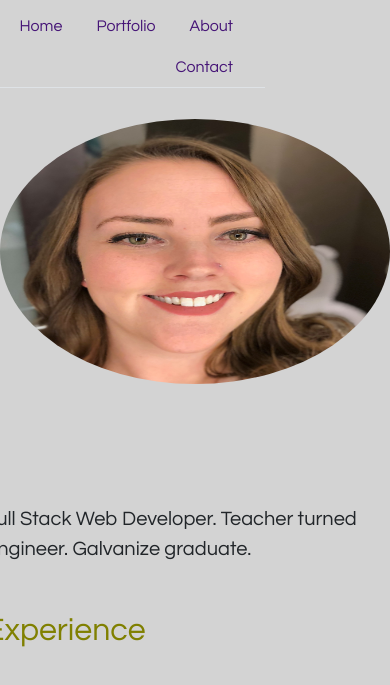
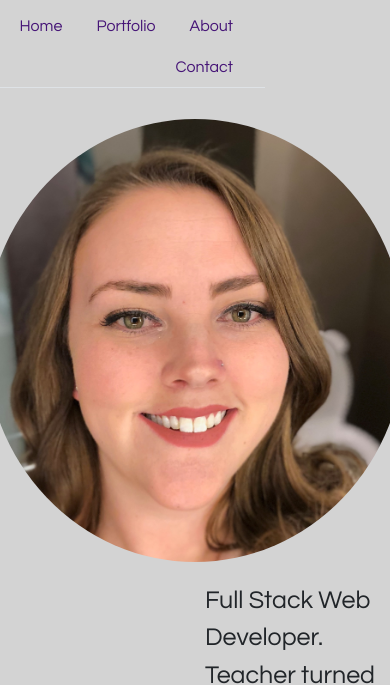
Before and after one commit to celiamarshall/personal-portfolio, a plain HTML site: page index.html in a window 390 px wide. Shown: the part 101-786 px from the top of the page. Drawn offline with nearby package versions, Linux system fonts and the light colour scheme.

Commit message:
made site more responsive

```diff
--- a/index.html
+++ b/index.html
@@ -28,14 +28,13 @@
     </div>
     <div class="row">
         <div class="col-md-1"></div>
-            <img class="col-md-2 portrait" height="265px" src="portrait.jpeg">
+            <img class="portrait img-fluid" src="portrait.jpeg">
             <p class="statement">Full Stack Web Developer. Teacher turned Engineer. Galvanize graduate. </p>
             <div class="col-md-2"></div>
         </div>
     </div>
     <div class="row">
-        <div class="col-md-1"></div>
-        <h2>Experience</h2>
+        <h2 class="col-md-4 experience">Experience</h2>
     </div>
     <div class="row card-row">
         <div class="card galvanize" style="width: 18rem;">
--- a/main.css
+++ b/main.css
@@ -15,6 +15,7 @@ h1 {
 
 h2 {
     color: olive;
+    text-align: center;
 }
 
 .nav-link {
@@ -23,7 +24,8 @@ h2 {
 
 .statement {
     margin-top: 120px;
-    font-size: 20px;
+    margin-left: 20px;
+    font-size: 25px;
 }
 
 .portrait {
@@ -46,3 +48,10 @@ h2 {
 .mps-title {
     font-size: 1.1em;
 }
+
+@media (max-width: 1300px) {
+    .statement {
+        margin-top: 20px;
+        margin-left: 220px;
+    }
+}
```
